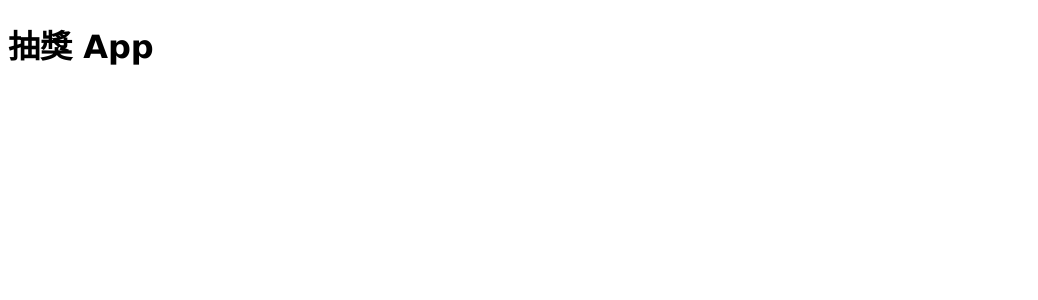
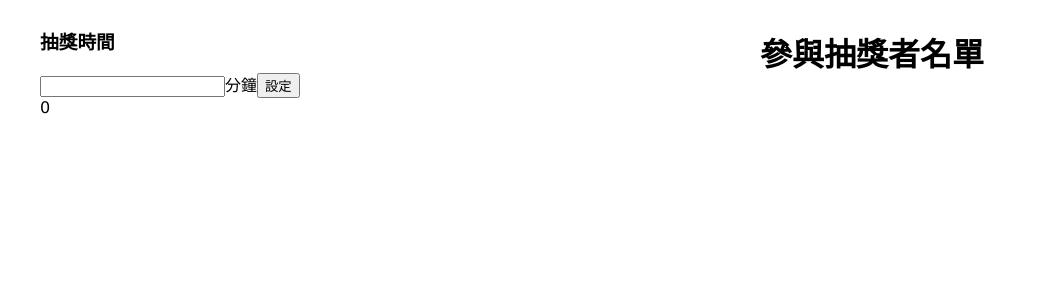
Before and after one commit to MechaChen/langlive_lottery, a Next.js app: page / in a window 1280 px wide. Shown: the top 300 px of the page, without its empty margins (0-1038 px from the left). Built offline with nearby package versions, Linux system fonts and the light colour scheme.

Commit message:
feature(Time): 完成抽獎時間設定

```diff
--- /dev/null
+++ b/components/List/index.tsx
@@ -0,0 +1,11 @@
+import * as Styled from './styles'
+
+function List() {
+    return (
+        <Styled.Container>
+            <h1>參與抽獎者名單</h1>
+        </Styled.Container>
+    )
+}
+
+export default List
--- /dev/null
+++ b/components/List/styles.tsx
@@ -0,0 +1,5 @@
+import styled from 'styled-components'
+
+export const Container = styled.div`
+    width: 40%;
+`
--- /dev/null
+++ b/components/Time/index.tsx
@@ -0,0 +1,45 @@
+import React, { useState, useEffect } from 'react'
+import * as Styled from './styles'
+
+function Time() {
+    const [inputVal, setInputVal] = useState<string>('')
+    const [time, setTime] = useState<number>(0)
+    const [isStart, setIsStart] = useState<boolean>(false)
+
+    const startCountDown = () => {
+        if (!inputVal.match(/\d/g)) alert('請輸入數字')
+
+        setTime(Number(inputVal))
+        setIsStart(true)
+    }
+
+    // useEffect(() => {
+    //     let timerId
+    //     if (isStart) {
+    //         timerId = setInterval(() => {
+    //             setTime(time - 1)
+    //             console.log('Hello')
+    //         }, 1000)
+    //     }
+
+    //     return () => clearInterval(timerId)
+    // }, [isStart])
+
+    return (
+        <Styled.Container>
+            <h3>抽獎時間</h3>
+            <label>
+                <input
+                    type="number"
+                    value={inputVal}
+                    onChange={(e) => setInputVal(e.target.value)}
+                />
+                分鐘
+            </label>
+            <button onClick={startCountDown}>設定</button>
+            <div>{time}</div>
+        </Styled.Container>
+    )
+}
+
+export default Time
--- /dev/null
+++ b/components/Time/styles.tsx
@@ -0,0 +1,5 @@
+import styled from 'styled-components'
+
+export const Container = styled.div`
+    width: 60%;
+`
--- a/package.json
+++ b/package.json
@@ -35,6 +35,7 @@
   "devDependencies": {
     "@types/node": "^16.4.1",
     "@types/react": "^17.0.14",
+    "babel-plugin-styled-components": "^1.13.2",
     "eslint": "^7.31.0",
     "eslint-config-next": "^11.0.1",
     "typescript": "^4.3.5"
--- a/pages/index.tsx
+++ b/pages/index.tsx
@@ -1,5 +1,14 @@
+import List from '@components/List'
+import Time from '@components/Time'
+import * as Styled from './styles'
+
 const HomePage = () => {
-    return <h1>抽獎 App</h1>
+    return (
+        <Styled.Container>
+            <Time />
+            <List />
+        </Styled.Container>
+    )
 }
 
 export default HomePage
--- /dev/null
+++ b/pages/result.tsx
@@ -0,0 +1,5 @@
+function Result() {
+    return <h1>抽獎結果</h1>
+}
+
+export default Result
--- /dev/null
+++ b/pages/styles/index.tsx
@@ -0,0 +1,7 @@
+import styled from 'styled-components'
+
+export const Container = styled.div`
+    display: flex;
+    margin: auto;
+    max-width: 1200px;
+`
```
Also changed, not shown: tsconfig.json (+6 -2 lines), .babelrc (added), 1 other file (tests, documents, lock files or other folders).
